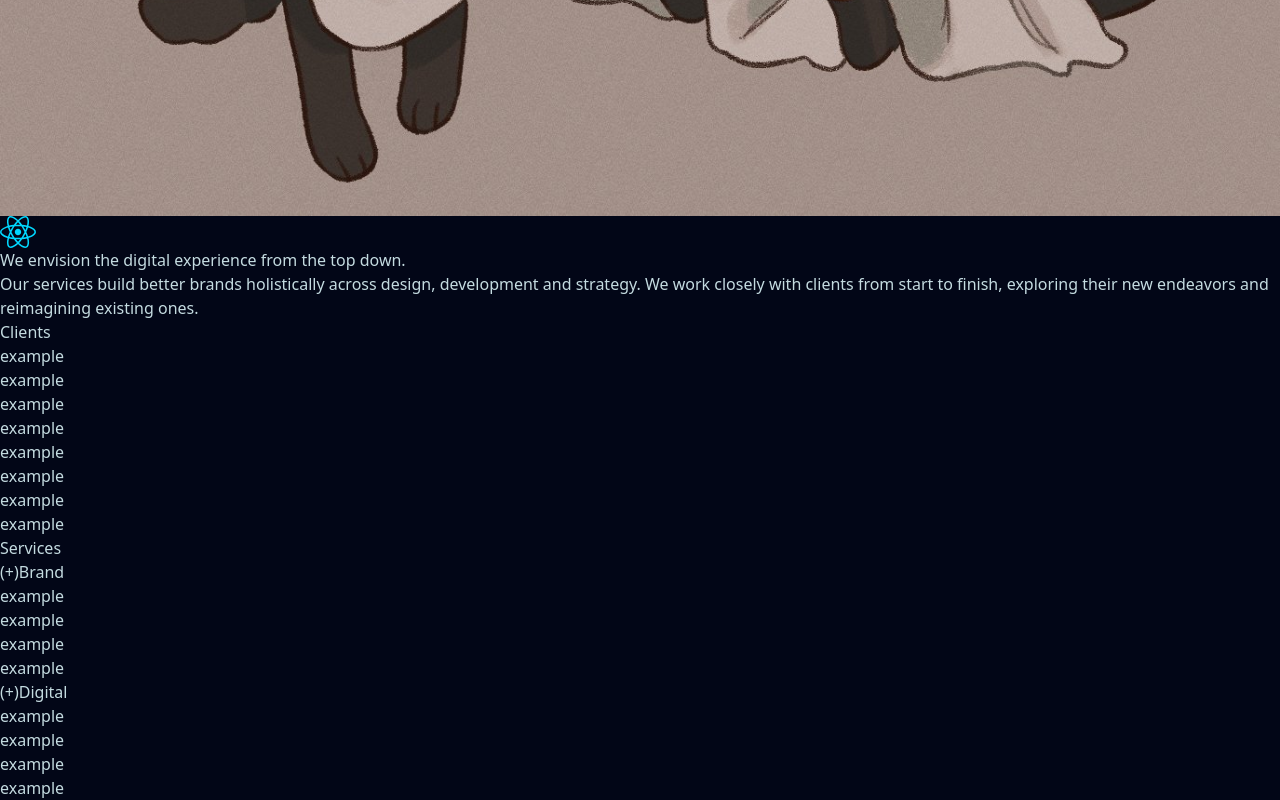
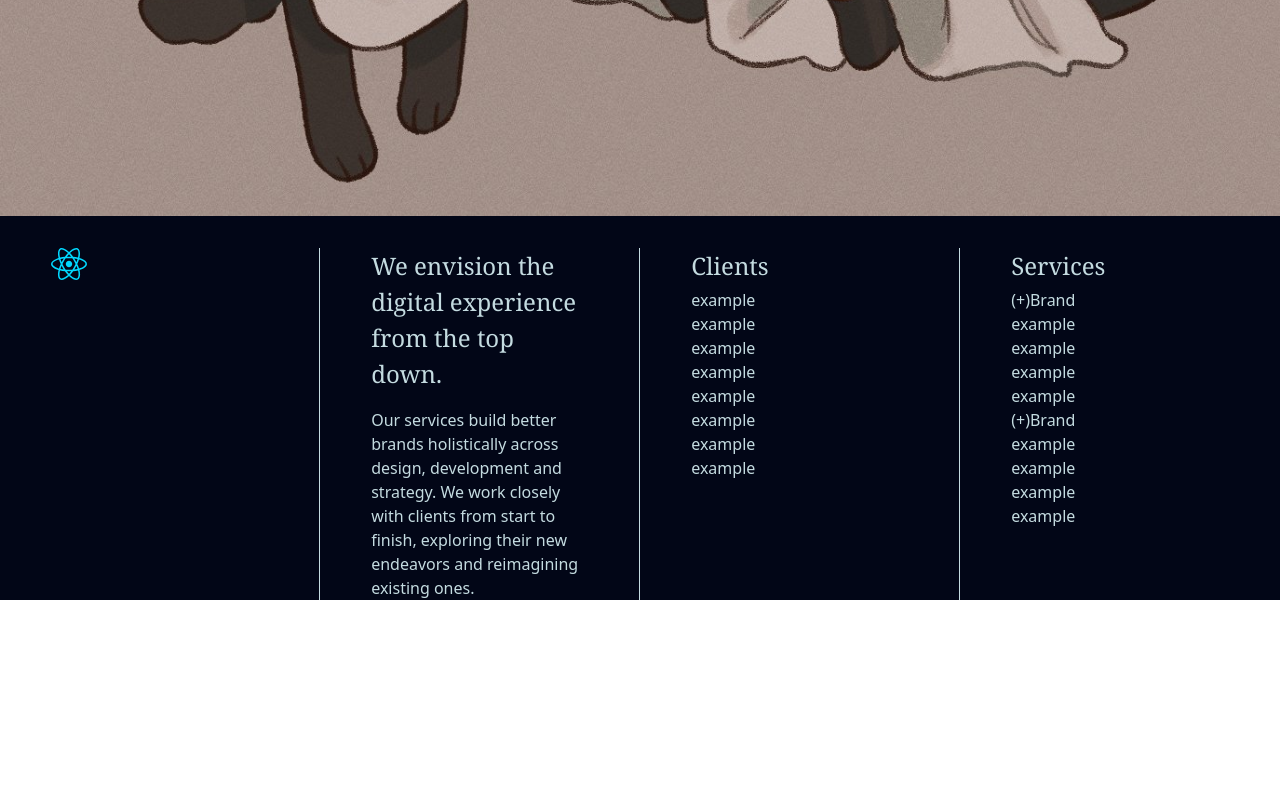
Before and after one commit to MaxWolts/article-effect, a React (Vite) app: page / in a window 1280 px wide. Shown: the part 987-1787 px from the top of the page. After the commit the page ends 1587 px from the top, so only its background shows below. Built offline with nearby package versions, Linux system fonts and the light colour scheme.

Commit message:
:construction: Grid added to About component

```diff
--- a/src/App.jsx
+++ b/src/App.jsx
@@ -7,11 +7,11 @@ function App() {
 
   return (
     <div className='bg-slate-950'>
-      <Title />
+      <Title/>
       <div >
         <img src={exampleImage} alt="main image" className='w-screen'/>
       </div>
-      <About/>
+      <About />
     </div>
   )
 }
--- a/src/components/About/About.jsx
+++ b/src/components/About/About.jsx
@@ -4,16 +4,20 @@ import icon from '../../assets/react.svg'
 
 const About = () => {
 	return (
-		<section aria-label="about">
-			<div>
+		<section aria-label="about" className="grid grid-cols-2 lg:grid-cols-4 pt-8 px-8 lg:px-0 gap-y-4">
+			<div className="hidden lg:block lg:border-r lg:border-r-principal lg:px-[4vw]">
 				<img src={icon} alt="" />
 			</div>
-			<div>
-				<h4>We envision the digital experience from the top down.</h4>
+			<div className="col-span-2 lg:col-span-1 lg:border-r lg:border-r-principal lg:px-[4vw]">
+				<h4 className="text-h4responsive font-serif mb-4">We envision the digital experience from the top down.</h4>
 				<p>Our services build better brands holistically across design, development and strategy. We work closely with clients from start to finish, exploring their new endeavors and reimagining existing ones. </p>
 			</div>
-			<Clients/>
-			<Services/>
+			<div className="lg:border-r lg:border-r-principal lg:px-[4vw]">
+				<Clients/>
+			</div>
+			<div className="lg:px-[4vw]">
+				<Services/>
+			</div>
 		</section>
 	)
 }
--- a/src/components/About/Clients.jsx
+++ b/src/components/About/Clients.jsx
@@ -1,8 +1,8 @@
 const Clients = () => {
   return (
     <div>
-			<h4>Clients</h4>
-			<div>
+			<h4 className="text-h4responsive font-serif">Clients</h4>
+			<div className="mt-1">
 				<ul>
 					<li>example</li>
 					<li>example</li>
--- a/src/components/About/Services.jsx
+++ b/src/components/About/Services.jsx
@@ -1,8 +1,8 @@
 const Services = () => {
 	return (
 		<div>
-			<h4>Services</h4>
-			<div>
+			<h4 className="text-h4responsive font-serif">Services</h4>
+			<div className="mt-1">
 				<ul>
 					<li>
 						<button>(+)Brand</button>
@@ -16,7 +16,7 @@ const Services = () => {
 						</div>
 					</li>
 					<li>
-						<button>(+)Digital</button>
+						<button>(+)Brand</button>
 						<div>
 							<ul>
 								<li>example</li>
--- a/src/components/Title/Title.jsx
+++ b/src/components/Title/Title.jsx
@@ -8,7 +8,7 @@ const Title = () => {
         </div>
         <div className="flex flex-col-reverse max-w-[225px] md:flex-col md:justify-between md:max-w-[25%]">
             <Hours/>
-            <h2 className="text-subtitle mb-4">Brand and Digital for Culture, Commerce and Good.</h2>
+            <h2 className="text-subtitle font-serif mb-4">Brand and Digital for Culture, Commerce and Good.</h2>
         </div>
     </div>
   )
--- a/tailwind.config.js
+++ b/tailwind.config.js
@@ -13,6 +13,7 @@ export default {
         'responsive': ['clamp(25vw, 2vw, 1.8vw)'],
         'screenX': ['clamp(35vw, 2vw,  1.8vw)'],
         'subtitle': ['clamp(24px, 2.5vw,  3vw)'],
+        'h4responsive': ['clamp(24px, 1.8vw, 2vw)'],
         'time': ['clamp(15px, 1.2vw,  2vw)']
       },
     },
```
